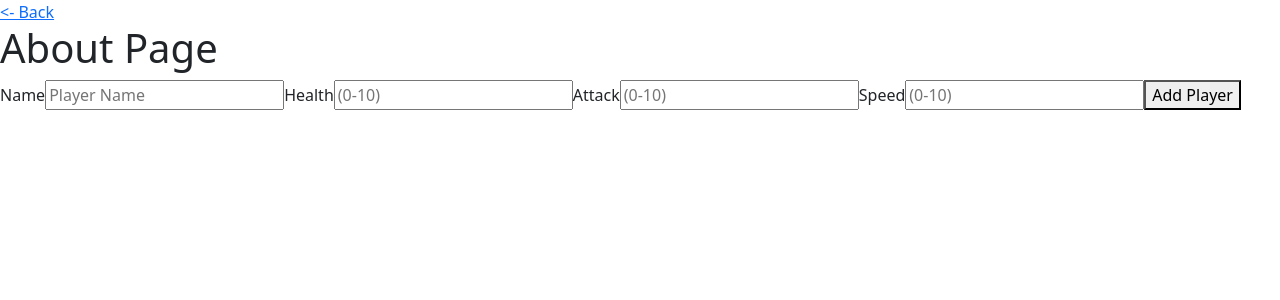
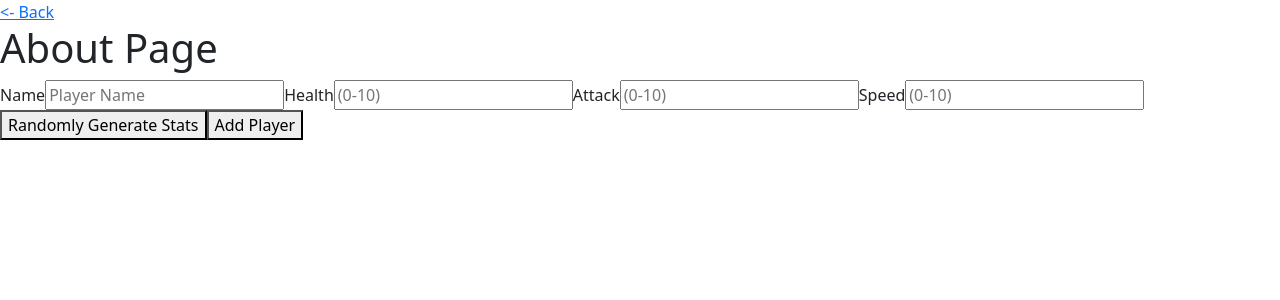
Before and after one commit to nwils000/intermediate-react-practice, a React (Vite) app: page /edit-team in a window 1280 px wide. Shown: the top 300 px of the page. Built offline with nearby package versions, Linux system fonts and the light colour scheme.

Commit message:
got the random stat generator working

```diff
--- a/src/EditTeam.jsx
+++ b/src/EditTeam.jsx
@@ -10,6 +10,24 @@ function EditTeam() {
   const [validation, setValidation] = useState('');
   const [errorMessage, setErrorMessage] = useState('');
   const { dispatch } = useContext(TeamContext);
+
+  function randomlyGenerateStats() {
+    let firstNumber, secondNumber, thirdNumber;
+    do {
+      firstNumber = Math.floor(Math.random() * 6);
+      secondNumber = Math.floor(Math.random() * (6 - firstNumber));
+      thirdNumber = 10 - firstNumber - secondNumber;
+    } while (thirdNumber > 5 || thirdNumber < 0);
+
+    let numbersArray = [firstNumber, secondNumber, thirdNumber];
+    for (let i = numbersArray.length - 1; i > 0; i--) {
+      const j = Math.floor(Math.random() * (i + 1));
+      [numbersArray[i], numbersArray[j]] = [numbersArray[j], numbersArray[i]];
+    }
+    setHealth(numbersArray[0]);
+    setAttack(numbersArray[1]);
+    setSpeed(numbersArray[2]);
+  }
 
   return (
     <div>
@@ -67,6 +85,7 @@ function EditTeam() {
           }
         }}
       />
+      <button onClick={randomlyGenerateStats}>Randomly Generate Stats</button>
       <button
         onClick={() => {
           console.log(typeof health);
```
